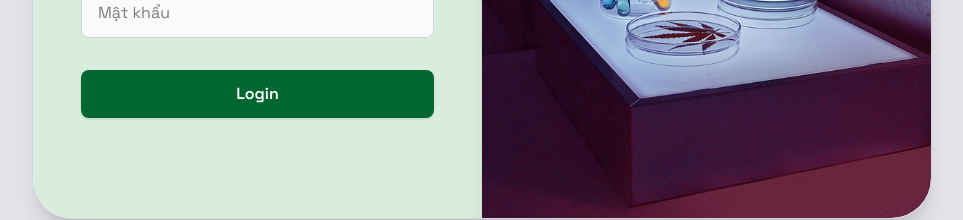
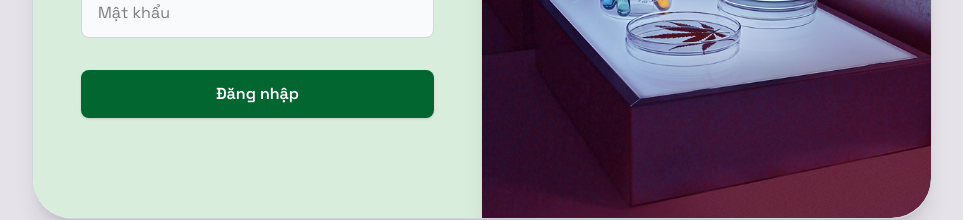
Before and after one commit to DaLatOrchirdlab/DATN_SU25_orchirdlab_FE, a React (Vite) app: page /login in a window 1280 px wide. Shown: the part 441-661 px from the top of the page, without its empty margins (158-1121 px from the left). Built offline with nearby package versions, Linux system fonts and the light colour scheme; a web font is replaced by a local one.

Commit message:
fix text login page

```diff
--- a/src/pages/landing/Login.tsx
+++ b/src/pages/landing/Login.tsx
@@ -74,7 +74,7 @@ export default function Login() {
               type="submit"
               className="mt-4 bg-green-800 hover:bg-green-900 text-white font-semibold rounded-lg py-3 text-base shadow transition-colors"
             >
-              Login
+              Đăng nhập
             </button>
           </form>
         </div>
```
